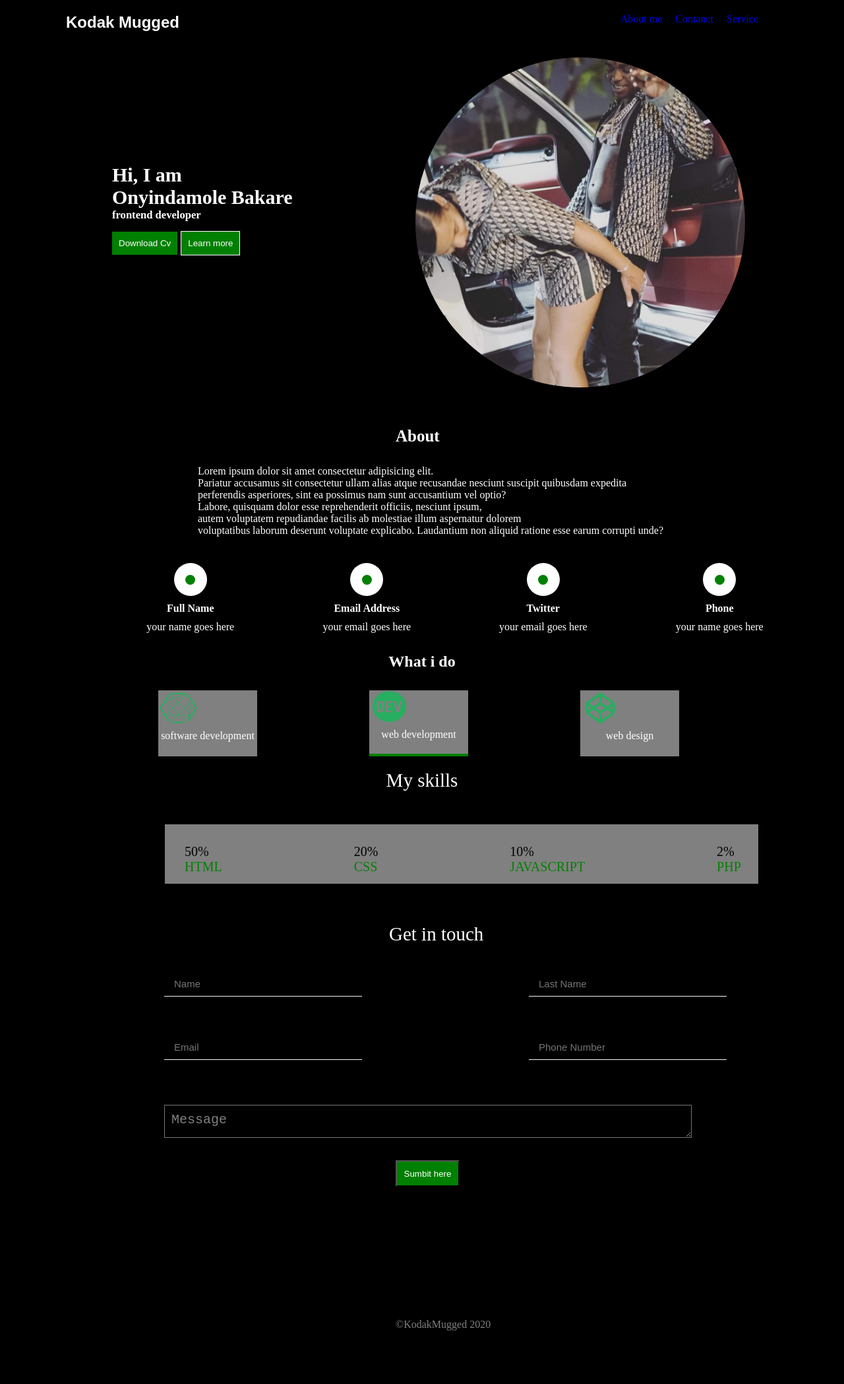
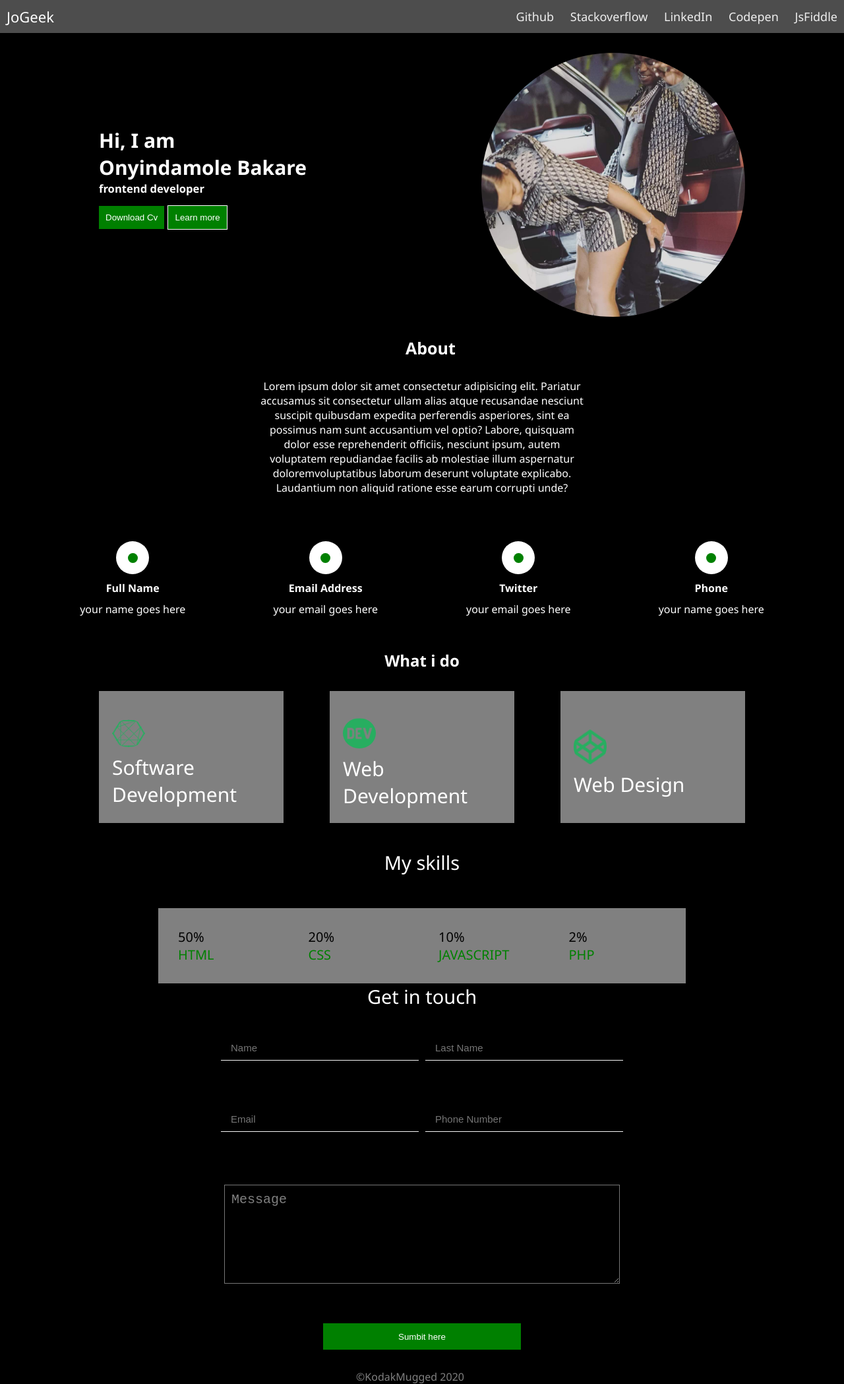
Before and after one commit to mugged3000/mysite, a plain HTML site: page index.html in a window 1280 px wide. Shown: the whole page at 66% size. Before the commit the page ends 2016 px from the top, so only its background shows below. Drawn offline with Linux system fonts and the light colour scheme.

Commit message:
update to index

```diff
--- a/index.html
+++ b/index.html
@@ -5,18 +5,44 @@
     <meta name="viewport" content="width=device-width, initial-scale=1.0">
     <title>Portfilo</title>
     <link rel="stylesheet" href="main.css">
+    <link rel="shortcut icon" href="/image/dev.png" type="image/x-icon">
+    <link rel="stylesheet" href="navbar.css">
 </head>
 <body>
     <header>
-        <nav class="nav-bar">
+          <!-- <nav class="nav-bar">
             <h1>Kodak Mugged</h1>
-            <ul>
+            <ul class="ul-nav">
                 <li><a href="About me">About me</a></li>
                 <li><a href="Contact">Contanct</a></li>
                 <li><a href="Service">Service</a></li>
             </ul>
-        </nav>
+        </nav>   -->
+        <div class="nav">
+            <input type="checkbox" id="nav-check">
+            <div class="nav-header">
+              <div class="nav-title">
+                JoGeek
+              </div>
+            </div>
+            <div class="nav-btn">
+              <label for="nav-check">
+                <span></span>
+                <span></span>
+                <span></span>
+              </label>
+            </div>
+
+            <div class="nav-links">
+              <a href="//github.io/jo_geek" target="_blank">Github</a>
+              <a href="http://stackoverflow.com/users/4084003/" target="_blank">Stackoverflow</a>
+              <a href="https://in.linkedin.com/in/jonesvinothjoseph" target="_blank">LinkedIn</a>
+              <a href="https://codepen.io/jo_Geek/" target="_blank">Codepen</a>
+              <a href="https://jsfiddle.net/user/jo_Geek/" target="_blank">JsFiddle</a>
+            </div>
+          </div>
         <div class="write-up">
+            <div class="home">
             <h2>Hi, I am</h2>
             <h2>Onyindamole Bakare</h2>
             <h5>frontend developer</h5>
@@ -25,19 +51,25 @@
                 <button class="second">Learn more</button>
             </div>
         </div>
-        <img src="./image/kodak.png" alt="kodak pics" height="500" width="500">
+            <img  src="./image/kodak.png" alt="kodak pics" >
+
+        </div>
+
     </header>
+
       <main>
-        <!-- About section -->
+
         <section id="about">
-            <div class="bag">
+            <div class="bag-section">
            <h3 class="sec-box"> About</h3>
-            <p> Lorem ipsum dolor sit amet consectetur adipisicing elit. </p>
-              <p>Pariatur accusamus sit consectetur ullam alias atque recusandae nesciunt suscipit quibusdam expedita </p>
-               <p>  perferendis asperiores, sint ea possimus nam sunt accusantium vel optio? </p>
-            <p> Labore, quisquam dolor esse reprehenderit officiis, nesciunt ipsum, </p>
-             <p>autem voluptatem repudiandae facilis ab molestiae illum aspernatur dolorem </p> <p> voluptatibus laborum deserunt voluptate explicabo. Laudantium non aliquid ratione esse earum corrupti unde? </p>
+            <p> Lorem ipsum dolor sit amet consectetur adipisicing elit.
+              Pariatur accusamus sit consectetur ullam alias atque recusandae nesciunt suscipit quibusdam expedita
+                 perferendis asperiores, sint ea possimus nam sunt accusantium vel optio?
+             Labore, quisquam dolor esse reprehenderit officiis, nesciunt ipsum,
+             autem voluptatem repudiandae facilis ab molestiae illum aspernatur doloremvoluptatibus laborum deserunt voluptate explicabo. Laudantium non aliquid ratione esse earum corrupti unde?
+             </p>
             </div>
+
            <div class="box-container">
             <div class="box">
              <div class="bigcircle">
@@ -77,17 +109,17 @@
 
           <h2 class="what">What i do</h2>
             <div class="general">
-            <div class="sax" >
-            <img style="margin-left: 60px; margin-top: -20px;" class="one" src="./image/software.png" alt="">
-            <span> software development</span>
+            <div class="general-box" >
+            <img class="photos"   src="./image/software.png" alt="">
+            <p> software development</p>
 
            </div>
-            <div class="max" >
-                <img style="margin-left: 60px; margin-top: -20px;" class="two" src="./image/dev.png" alt="">
+            <div class="general-box" >
+                <img class="photos"   src="./image/dev.png" alt="">
          <p> web development</p>
             </div>
-             <div class="rat-man">
-                <img style="margin-left: 60px; margin-top: -20px;" class="three" src="./image/web.png" alt="">
+             <div class="general-box">
+                <img class="photos"  src="./image/web.png" alt="">
                  <p>web design</p>
              </div>
             </div>
@@ -95,7 +127,7 @@
     <!-- Ends!!! -->
 
     <!-- my skiils section -->
-    <section id="skills">
+      <section>
         <div class="raw">My skills</div>
         <div class="main-box">
         <div>
@@ -119,17 +151,22 @@
     <!-- end of skills -->
 
       <!--  touch section -->
+      <form>
         <div class="zane-tax">Get in touch </div>
-     <form>
-        <div >
+
+        <div class="form" >
+<div class ="form-input">
     <input    type="text" name="" placeholder="Name">
     <input type="text" name="" placeholder="Last Name">
-            <br>
-            <br>
+
+</div>
+<div class ="form-input">
     <input type="text" name="" placeholder="Email">
     <input type="text" name="" placeholder="Phone Number">
-             <br>
-             <br>
+
+</div>
+
+
              <textarea name="" id="" >Message</textarea>
               <button class="main-button">Sumbit here</button>
         </div>
@@ -141,5 +178,6 @@
            &copy;KodakMugged 2020
         </div>
       </footer>
+
 </body>
 </html>
--- a/main.css
+++ b/main.css
@@ -11,30 +11,24 @@ body{
 
 }
 h1{
+    white-space: nowrap;
     color: white;
     font-family: sans-serif;
+
 }
-.nav-bar{
-    display: flex;
- margin-left:100px ;
 
-justify-content: space-between;
-margin-top: 20px;
-padding-right: 30px;
-}
-ul{
-    display: flex;
-    gap: 20px;
-    margin-right: 100px;
-}
+
 a:hover{
     background-color: white;
 }
 .write-up{
+    display: flex;
+    justify-content: space-between;
+    align-items: center;
     color: white;
-    margin-top: 200px;
-    margin-left: 170px;
     font-size: 20px;
+    padding: 10px 150px;
+
 }
 .first{
     background-color: green;
@@ -55,22 +49,25 @@ a:hover{
     cursor: pointer;
     background-color: green;
 }
-img{
- margin-top: -300px;
- float: right;
-  margin-right: 150px;
+ img{
  border-radius: 50%;
+ margin-top: 20px;
+ width: 400px;
+ height: 400px;
 
 }
+
+
 /* h3{
     margin-left: 200px;
 margin-bottom: 30px;
 font-size: 30px;
 } */
-.bag{
+.bag-section{
     color: white;
-    margin-top: 260px;
-    margin-left: 300px;
+    width: 500px;
+    margin: 70px auto;
+    text-align: center;
 }
 .box-container{
     display: grid;
@@ -78,7 +75,7 @@ font-size: 30px;
      gap: 90px;
     margin-top: 40px;
     margin-right: 100px;
-    margin-left: 200px;
+    margin-left: 100px;
     align-items: center;
 
 }
@@ -88,6 +85,7 @@ font-size: 30px;
     align-items: center;
     gap: 10px;
     color: white;
+
 }
 .bigcircle{
     height: 50px;
@@ -112,50 +110,56 @@ font-size: 30px;
 text-align: center;
 color: white;
 margin: 30px 0;
+margin-top: 50px;
 }
 /* #whatido{
     margin-left: 100px;
 } */
-.what{
- margin-left: 50px;
-}
+
 /* h3{
     margin-left:400px;
 }  */
  .general{
     display: grid;
     padding: 0 150px;
-    grid-template-columns: repeat(3,1fr);
-      /* margin-right:900px;   */
+    grid-template-columns: repeat(3, 1fr);
+      /* width: 500px; */
+      margin: auto;
     gap: 70px;
-    /* margin-bottom: 300px; */
      align-items: center;
      color: white;
-     justify-content: center;
-     margin-left: 90px;
+      justify-content: center;
+
 }
+
 /*  general */
-.sax, .max, .rat-man{
+ .general-box{
+    font-size: 30px;
     background: grey;
     display: flex;
-     height: 100px;
-     width: 150px;
+    /* width: 400px  ; */
+     padding: 20px;
+     height: 200px;
+     text-transform: capitalize;
     flex-direction: column;
-    align-items: center;
+    /* align-items: center; */
     justify-content: center;
     gap: 10px;
 
 }
-.max{
-    border-bottom: 4px solid green;
+.general-box>.photos{
+    width: 50px;
+    height: auto;
 }
 
 
 /* Ends!!! */
 .sec-box{
-    margin-left: 300px;
+    width: 50px;
+    margin: auto;
     font-size: 25px;
     margin-bottom: 30px;
+    margin-top: -50px;
 }
 .one{
     margin-top: 50px;
@@ -172,35 +176,50 @@ margin: 30px 0;
 }  */
 .raw{
   color: white;
-  margin-top: 20px;
+  margin-top: 40px;
   font-size: 29px;
  text-align: center;
 }
 .main-box{
-    height: 90px;
-    width: 900px;
+    /* height: 90px; */
+    width: 800px;
     background-color: grey;
-    margin-left: 250px;
-     margin-bottom: 200px;
-     display: flex;
-     gap: 200PX;
-     padding-left: 30PX;
-     padding-top: 30PX;
+    /* margin-left: 250px; */
+     margin: auto;
+     display: grid;
+     grid-template-columns: repeat(4, 1fr);
+     justify-content: center;
+     gap: 50px;
+     padding: 30px;
      font-size: 20px;
      margin-top: 50px;
 }
 .para{
     color: green;
 }
+form{
+  width: 600px;
+  margin: auto;
+}
 .zane-tax{
     color: white;
-    margin-left: 590px;
-    margin-top: -140px;
     font-size: 29px;
+    text-align: center;
+}
+.form{
+    display: flex;
+    flex-direction: column;
+    gap: 30px;
+    align-items: center;
+}
+.form-input{
+    display: flex;
+    gap: 10px;
+    align-items: center;
 }
 input[type=text]{
     padding: 10px 15px;
-    margin-left: 249px;
+    /* margin-left: 249px; */
     margin-top: 40px;
     width: 300px;
     border: none;
@@ -211,32 +230,100 @@ input[type=text]{
 
 }
 
+
 textarea{
-    height: 50px;
-    width: 800px;
+    height: 150px;
+     width: 100%;
     background-color: black;
     color: grey;
-    margin-left: 249px;
+    /* margin-left: 249px; */
     margin-top: 50px;
     font-size: 20px;
     padding-left: 10px;
     padding-top: 10px;
 }
  .main-button{
-    margin-left: 600px;
+    /* margin-left: 600px; */
     margin-top: 30px;
     background-color: green;
      height: 40px;
-     width: 97px;
+     border: none;
+      width: 300px;
      color: white;
      cursor: pointer;
 }
-button:hover{
-    background-color: red;
+
+.kodak{
+       width: 200px;
+     margin: auto;
+    color: grey;
+    margin-top: 30px;
 }
-.kodak{
-    margin-left: 600px;
-    margin-top: 200px;
-    color: grey;
+@media only screen and (max-width: 600px){
+    .write-up{
+        display: flex;
+        flex-direction: column;
+        margin-top: 30px;
+        width: 100%;
+        padding: 10px;
+    }
+     .nav-bar{
+       flex-direction: column;
+     margin-left: 60px;
+     gap: 30px;
+     color: white;
 
-}
+
+    }
+    .ul-nav a{
+        color: white;
+    }
+    .bag-section{
+
+    width:100%;
+    margin: 60px auto;
+    padding: 10px;
+    }
+
+    .box-container{
+        margin: 10px;
+        grid-template-columns: repeat(2, 1fr);
+        text-align: center;
+    }
+    .box{
+        width: 100%;
+    }
+    .general{
+        display: grid;
+        grid-template-columns: repeat(1,1fr);
+        width: 100%;
+         margin-top: 50px;
+         padding: 20px;
+
+    }
+    .main-box{
+        grid-template-columns: repeat(1, 1fr);
+          width: 100%;
+          text-align: center;
+         /* gap: 50PX; */
+
+    }
+    form{
+      width: 100%;
+      margin: 50px auto;
+      padding: 10px;
+    }
+    .form-input{
+flex-direction: column;
+    }
+    input{
+        width: 100%;
+    }
+    .kodak{
+        width: 200px;
+        margin: auto;
+       color: grey;
+       margin-top: 30px;
+    }
+
+    }
--- /dev/null
+++ b/navbar.css
@@ -0,0 +1,96 @@
+* {
+    box-sizing: border-box;
+  }
+
+  body {
+    font-family: 'segoe ui';
+  }
+
+  .nav {
+    height: 50px;
+    width: 100%;
+    background-color: #4d4d4d;
+    position: relative;
+  }
+
+  .nav > .nav-header {
+    display: inline;
+  }
+
+  .nav > .nav-header > .nav-title {
+    display: inline-block;
+    font-size: 22px;
+    color: #fff;
+    padding: 10px 10px 10px 10px;
+  }
+
+  .nav > .nav-btn {
+    display: none;
+  }
+
+  .nav > .nav-links {
+    display: inline;
+    float: right;
+    font-size: 18px;
+  }
+
+  .nav > .nav-links > a {
+    display: inline-block;
+    padding: 13px 10px 13px 10px;
+    text-decoration: none;
+    color: #efefef;
+  }
+
+  .nav > .nav-links > a:hover {
+    background-color: rgba(0, 0, 0, 0.3);
+  }
+
+  .nav > #nav-check {
+    display: none;
+  }
+
+  @media (max-width:600px) {
+    .nav > .nav-btn {
+      display: inline-block;
+      position: absolute;
+      right: 0px;
+      top: 0px;
+    }
+    .nav > .nav-btn > label {
+      display: inline-block;
+      width: 50px;
+      height: 50px;
+      padding: 13px;
+    }
+    .nav > .nav-btn > label:hover,.nav  #nav-check:checked ~ .nav-btn > label {
+      background-color: rgba(0, 0, 0, 0.3);
+    }
+    .nav > .nav-btn > label > span {
+      display: block;
+      width: 25px;
+      height: 10px;
+      border-top: 2px solid #eee;
+    }
+    .nav > .nav-links {
+      position: absolute;
+      display: block;
+      width: 100%;
+      background-color: #333;
+      height: 0px;
+      transition: all 0.3s ease-in;
+      overflow-y: hidden;
+      top: 50px;
+      left: 0px;
+    }
+    .nav > .nav-links > a {
+      display: block;
+      width: 100%;
+    }
+    .nav > #nav-check:not(:checked) ~ .nav-links {
+      height: 0px;
+    }
+    .nav > #nav-check:checked ~ .nav-links {
+      height: calc(100vh - 50px);
+      overflow-y: auto;
+    }
+  }
--- a/style.css
+++ /dev/null
@@ -1,88 +0,0 @@
-*{
-    margin: 0;
-    padding: 0;
-    box-sizing: border-box;
-    list-style: none;
-    text-decoration: none;
-  background-color: black;
-}
-header{
-    display: flex;
-    align-items: center;
-    justify-content: space-between;
-    margin-left: 10px;
-    margin-right: 150px;
-    padding: 10px;
-    margin-top: 15px;
-    /* border: 1px solid white; */
-
-}
-header>ul{
-    display: flex;
-    gap: 25px;
-}
-a:hover{
-    color: brown;
-}
-h1{
-    color: white;
-}
- a{
-    color:white;
-}
-.van{
-    color: white;
-    margin-top: 150px;
-     margin-left: 50px;
-
-}
-
-
-.man{
-    margin-top: 20px;
-    display: flex;
-    gap: 10px;
-}
-.cat{
-    height: 30px;
-    width: 100px;
-    background-color: green;
-    color: white;
-    padding-top: 5px;
-    cursor: pointer;
-}
-.cat:hover{
-    background-color: red;
-}
-button:hover{
-    background-color: red;
-}
-button{
-   color: white;
-   align-items: center;
-   border: 1px solid white;
-   border-radius: 5px;
-   width: 100px;
-   cursor: pointer;
-}
-img{
- margin-top: -200px;
-margin-left: 800px;
- margin-bottom: 300px;
-border-radius: 50%;
-}
-
-.para{
-    color: white;
-    margin-left: 300px;
-   margin-top: -200px;
-   font-size: 24px;
-   margin-right: 200px;
-}
-.image-dot{
-   display: grid;
-   grid-template-columns: repeat(4,1fr);
-   justify-content: center;
-   align-items: center;
-
-}
```
Also changed, not shown: onyindamole.html (deleted, +0 -61 lines). Lines whose indentation alone changed are shown as unchanged.
